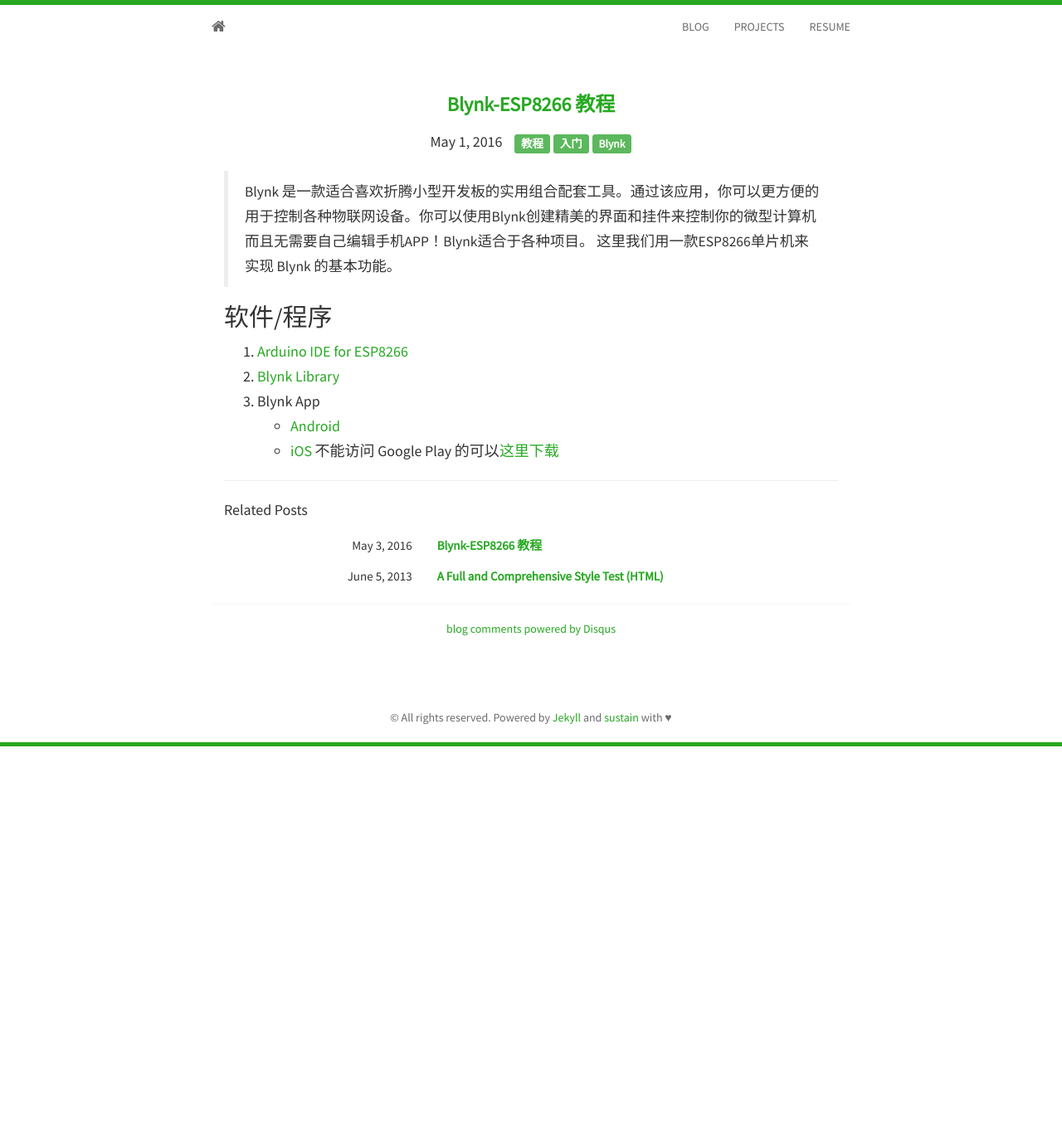
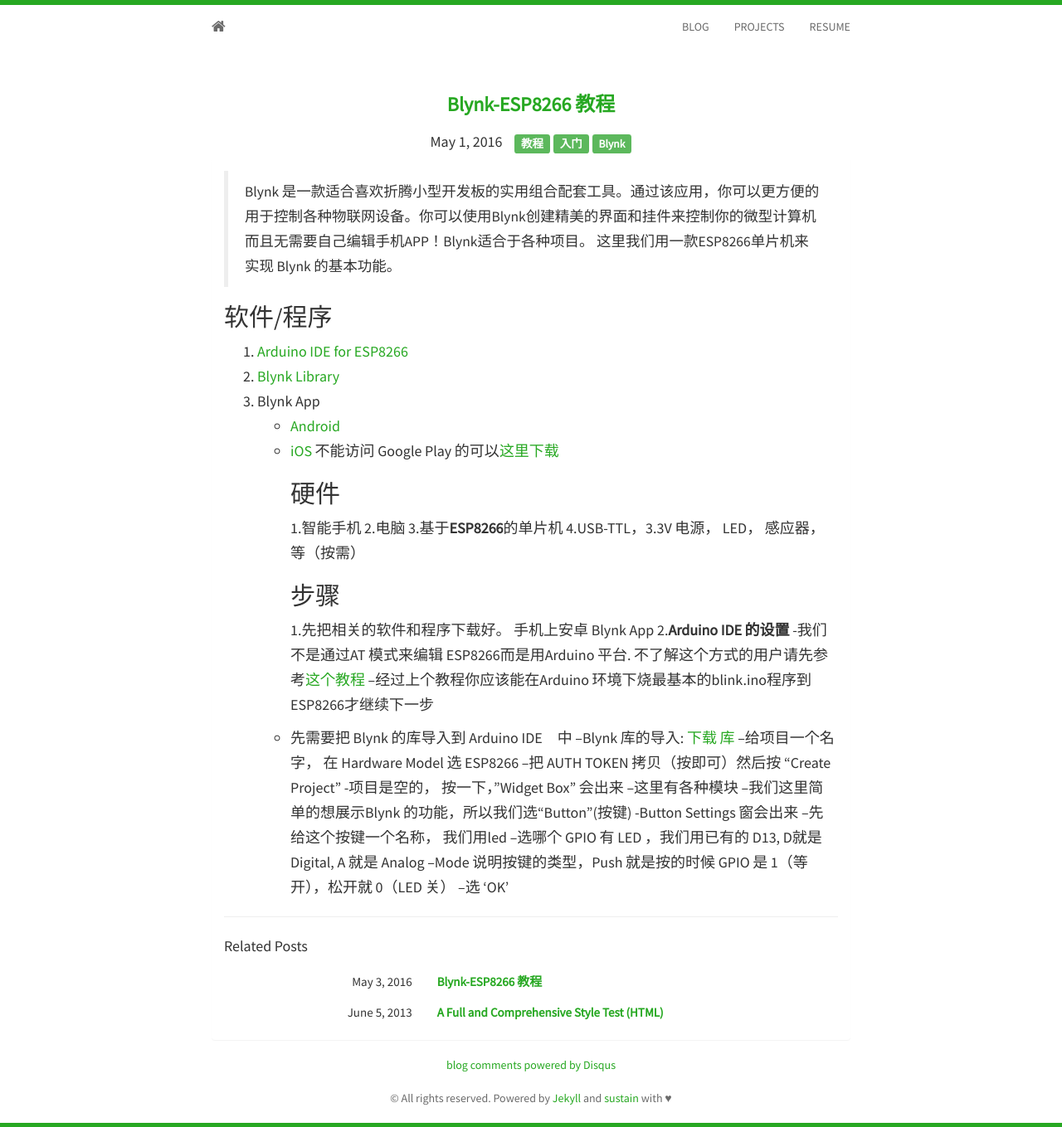
Before and after one commit to shwongsoohar/rahul-thakoor.github.io, a Jekyll site: the page built from _posts/2016-05-01-Blynk-ESP8266 教程.md, in a window 1280 px wide. Shown: the whole page at 83% size. Built offline with Jekyll 4.4.1, drawn with Linux system fonts in a browser that asks for light colours; nearby versions of some CDN libraries; comment, search, counter and statistics services are not loaded; before the commit the page ends 900 px from its top, so only the background shows below that.

Commit message:
tutorial

```diff
--- a/_posts/2016-05-01-Blynk-ESP8266 教程.md
+++ b/_posts/2016-05-01-Blynk-ESP8266 教程.md
@@ -17,3 +17,27 @@
  - [Android](https://play.google.com/store/apps/details?id=cc.blynk)
  - [iOS](https://itunes.apple.com/us/app/blynk-control-arduino-raspberry/id808760481?mt=8)
  不能访问 Google Play 的可以[这里下载]("1.11.2 稳定版， 于 2016-5-03 更新" http://www.bing.com)
+## 硬件
+1.智能手机
+2.电脑
+3.基于**ESP8266**的单片机
+4.USB-TTL，3.3V 电源， LED， 感应器，等（按需）
+## 步骤
+1.先把相关的软件和程序下载好。 手机上安卓 Blynk App
+2.**Arduino IDE 的设置**
+-我们不是通过AT 模式来编辑 ESP8266而是用Arduino 平台. 不了解这个方式的用户请先参考[这个教程](http://www.geek-workshop.com/thread-26170-1-1.html)
+--经过上个教程你应该能在Arduino 环境下烧最基本的blink.ino程序到 ESP8266才继续下一步
+- 先需要把 Blynk 的库导入到 Arduino IDE　中
+--Blynk 库的导入: [下载 库](https://github.com/blynkkk/blynk-library）后 按照[这个教程导入](http://www.arduino.cc/en/guide/libraries)
+3.Blynk App 的设置
+-打开app 注册后可以建一个新项目（new project)
+--给项目一个名字， 在 Hardware Model 选 ESP8266
+--把 AUTH TOKEN 拷贝（按即可）然后按 “Create Project"
+-项目是空的， 按一下，”Widget Box" 会出来
+--这里有各种模块
+--我们这里简单的想展示Blynk 的功能，所以我们选“Button"(按键)
+-Button Settings 窗会出来
+--先给这个按键一个名称， 我们用led
+--选哪个 GPIO 有 LED ，我们用已有的 D13, D就是 Digital, A 就是 Analog
+--Mode 说明按键的类型，Push 就是按的时候 GPIO 是 1（等开），松开就 0（LED 关）
+--选 'OK'
```
Also changed, not shown: 1 other file.
